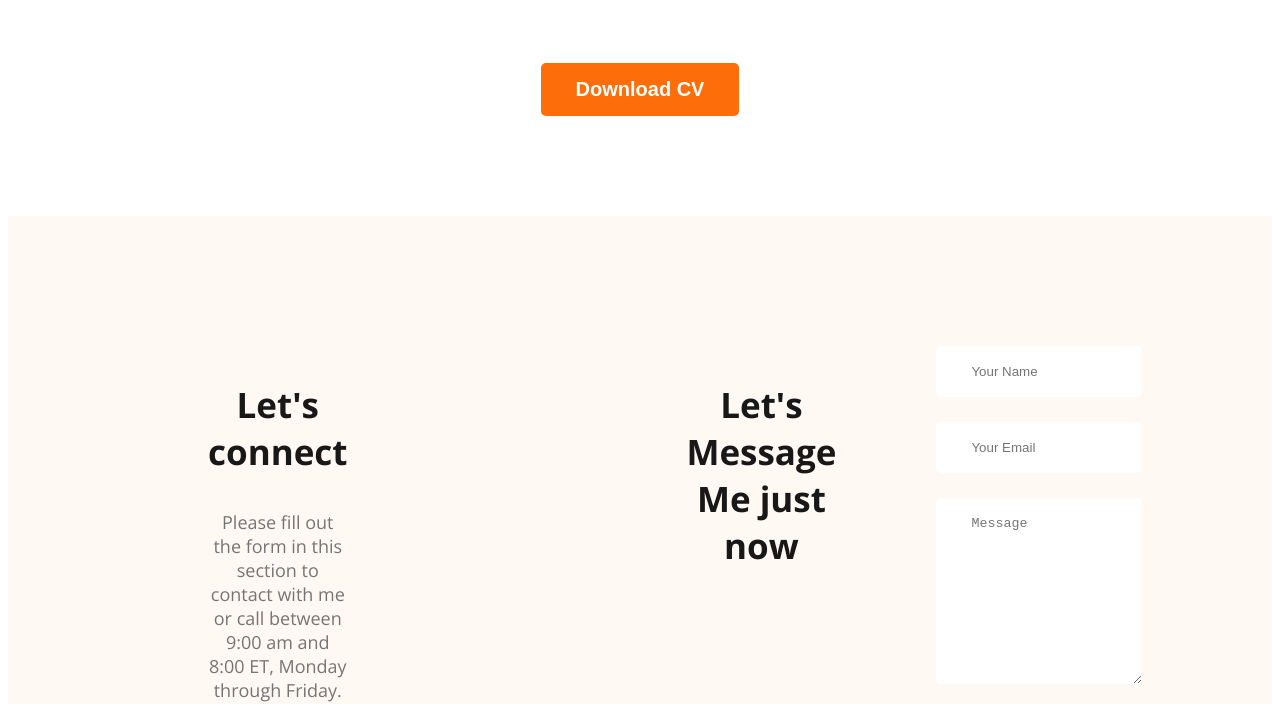
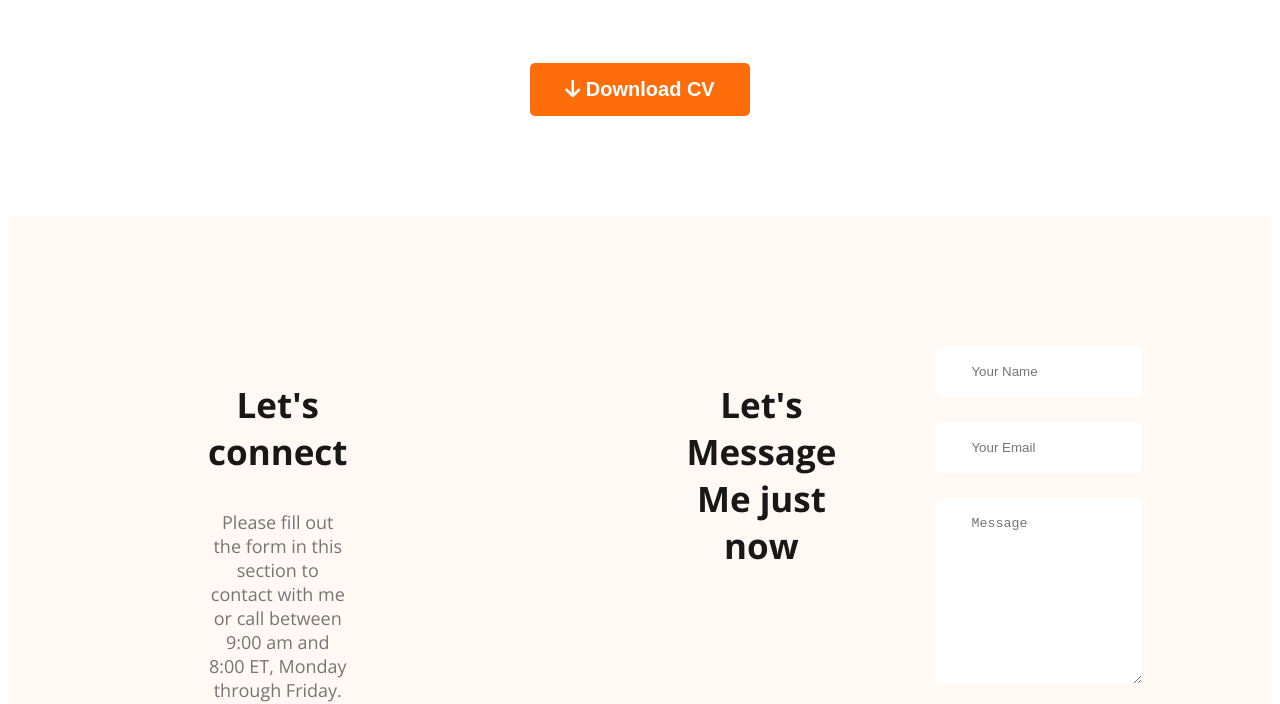
Before and after one commit to Mominulislam79/Mominul-s_Portfolio, a plain HTML site: page index.html in a window 1280 px wide. Shown: the part 3164-3868 px from the top of the page. Drawn offline with nearby package versions, Linux system fonts and the light colour scheme.

Commit message:
another font awsome icon is added

```diff
--- a/index.html
+++ b/index.html
@@ -136,7 +136,7 @@
                 </div>
             </div>
             <div class="download-CV">
-                <button class="btn-primary">Download CV</button>
+                <button class="btn-primary"> <i class="fa-solid fa-arrow-down"></i> Download CV</button>
             </div>
 <!--
             <div class="resume-container">
```
